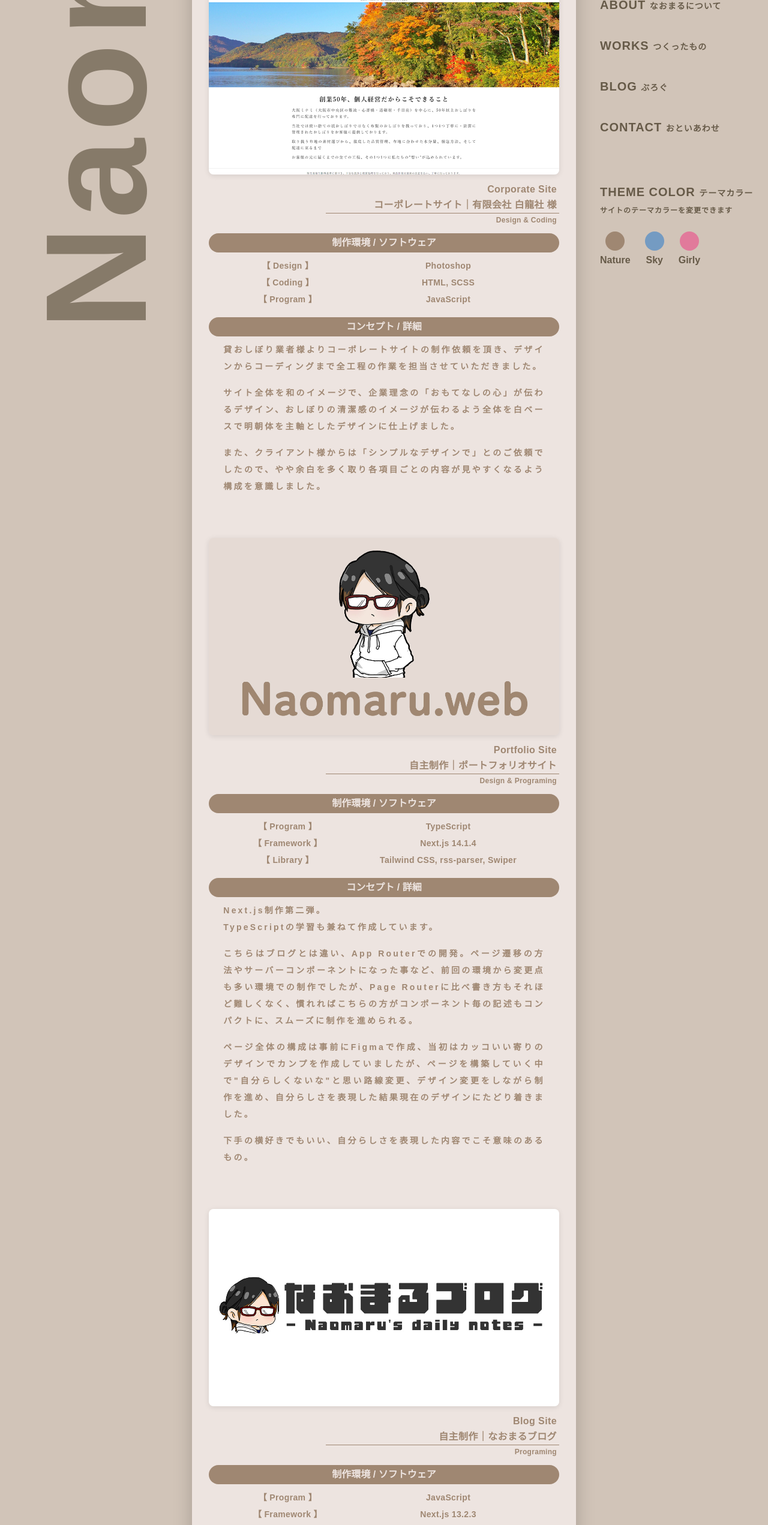
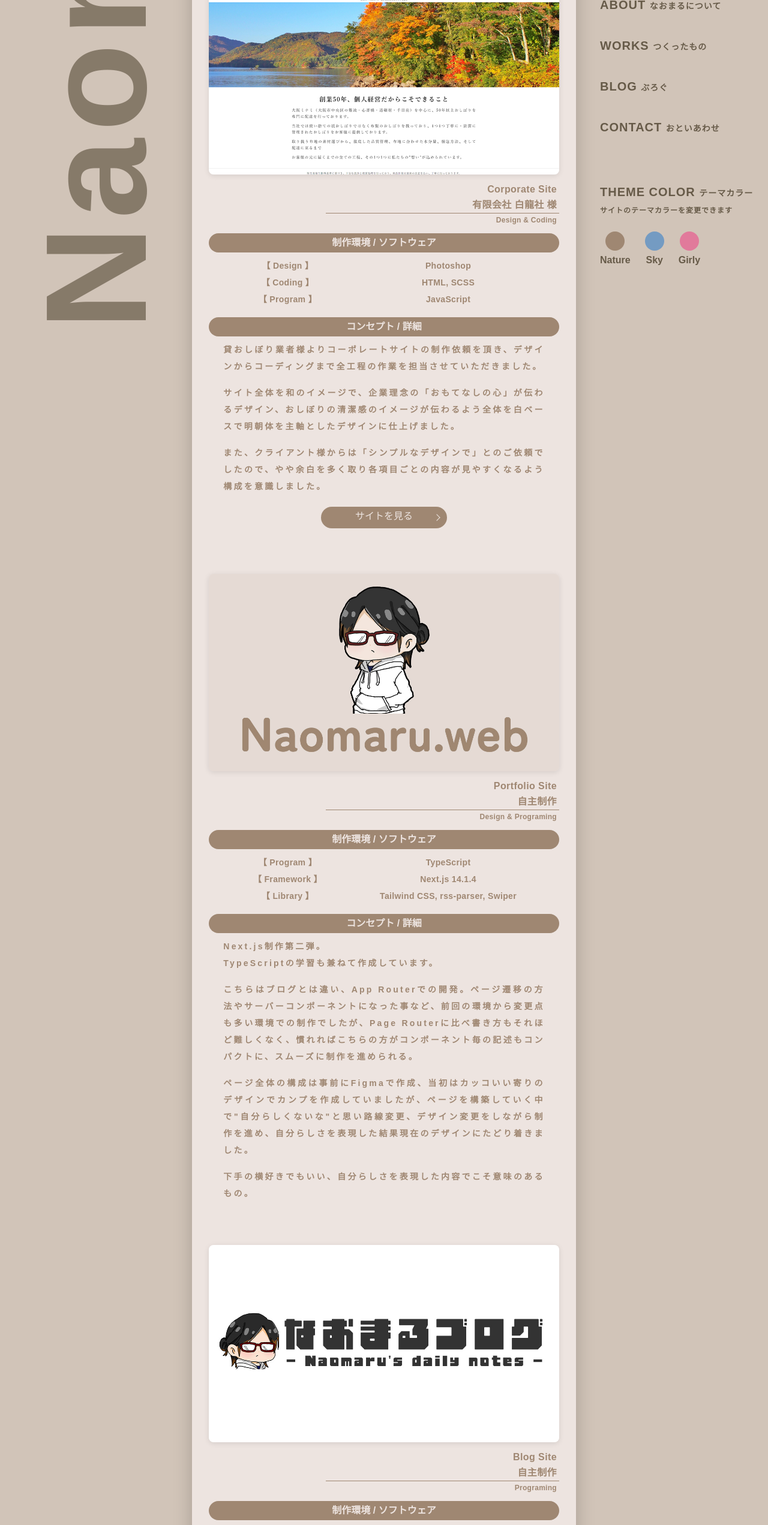
Before and after one commit to Juki0204/portfolio, a Next.js app: page /works in a window 1280 px wide. Shown: the part 234-2777 px from the top of the page at 60% size. Built offline with nearby package versions, Linux system fonts and the light colour scheme; a web font is replaced by a local one.

Commit message:
軽微な修正

```diff
--- a/src/app/page.tsx
+++ b/src/app/page.tsx
@@ -5,7 +5,7 @@ import Btn from "@/components/Common/Btn";
 import SecTitle from "@/components/Common/SecTitle";
 import Blog from "@/components/Blog/Blog";
 import InfiniteSlide from "@/components/Common/InfinitSlide";
-import Contact from "@/components/Contact/Contact";
+// import Contact from "@/components/Contact/Contact";
 
 import PageLoader from "@/components/Common/PageLoader";
 
@@ -141,7 +141,7 @@ export default function Home() {
         <ul className="pb-3">
           <li className="w-full mb-10">
             <ScrollReveal move="bottom" delay={200} className="mb-2 rounded-xl overflow-hidden shadow-[0_2px_10px_rgba(0,0,0,0.1)]">
-              <Link href="http://hakuryusha.starfree.jp/" target="_blank" className="block relative w-full aspect-[16/9]">
+              <Link href="/works/#site1" className="block relative w-full aspect-[16/9]">
                 <Image
                   src="/img/works/hakuryusha.jpg"
                   alt="有限会社 白龍社 様"
@@ -158,9 +158,28 @@ export default function Home() {
               </div>
             </ScrollReveal>
           </li>
+          <li className="w-full mb-10">
+            <ScrollReveal move="bottom" delay={200} className="mb-2 rounded-xl overflow-hidden shadow-[0_2px_10px_rgba(0,0,0,0.1)]">
+              <Link href="/works/#site2" className="block relative w-full aspect-[16/9]">
+                <Image
+                  src="/img/works/naomaru.web.jpg"
+                  alt="ポートフォリオサイト"
+                  fill
+                  style={{ objectFit: 'cover' }}
+                />
+              </Link>
+            </ScrollReveal>
+            <ScrollReveal move="bottom" delay={200} className="w-4/6 ml-auto">
+              <div className="">
+                <p className="text-right font-bold tracking-wide leading-relaxed pr-1">Portfolio Site</p>
+                <p className="text-right font-bold tracking-wide leading-relaxed border-b-tertiaryColor border-b pr-1">自主制作</p>
+                <p className="text-right font-bold text-xs pt-0.5 tracking-wide leading-relaxed pr-1">Design & Programing</p>
+              </div>
+            </ScrollReveal>
+          </li>
           <li className="w-full">
             <ScrollReveal move="bottom" delay={200} className="mb-2 rounded-xl overflow-hidden shadow-[0_2px_10px_rgba(0,0,0,0.1)]">
-              <Link href="https://naomaru-blog.vercel.app/" target="_blank" className="block relative w-full aspect-[16/9]">
+              <Link href="/works/#site3" className="block relative w-full aspect-[16/9]">
                 <Image
                   src="/img/works/naomaru-blog.jpg"
                   alt="なおまるブログ"
@@ -187,8 +206,9 @@ export default function Home() {
         <ScrollReveal move="bottom" delay={200}>
           <SecTitle en="Contact" jp="おといあわせ" />
         </ScrollReveal>
-        <Contact />
-        <p className="py-10 text-center">準備中です</p>
+        <ScrollReveal move="bottom" delay={200}>
+          <p className="py-10 text-center">準備中です</p>
+        </ScrollReveal>
       </section>
 
     </main>
--- a/src/app/works/page.tsx
+++ b/src/app/works/page.tsx
@@ -2,6 +2,7 @@ import Image from "next/image";
 import Link from "next/link";
 
 import SecTitle from "@/components/Common/SecTitle";
+import Btn from "@/components/Common/Btn";
 
 import ScrollReveal from "@/components/Common/ScrollReveal";
 
@@ -12,8 +13,8 @@ export default function Home() {
       <section className="mt-[60px] mb-5 pt-10 pb-5 relative z-10 text-center overflow-hidden">
         <SecTitle en="Works" jp="つくったもの" className="mb-5" />
         <ScrollReveal move="bottom" delay={0} className="p-7">
-          <div className="mb-3 rounded-lg overflow-hidden shadow-[0_2px_10px_rgba(0,0,0,0.1)]">
-            <Link href="http://hakuryusha.starfree.jp" target="_blank" className="block relative w-full aspect-[16/9]">
+          <div id="site1" className="pt-16 -mt-16 mb-3">
+            <Link href="http://hakuryusha.starfree.jp" target="_blank" className="block relative w-full aspect-[16/9] rounded-lg overflow-hidden shadow-[0_2px_10px_rgba(0,0,0,0.1)]">
               <Image
                 src="/img/works/hakuryusha.jpg"
                 alt="有限会社 白龍社 様"
@@ -24,7 +25,7 @@ export default function Home() {
           </div>
           <div className="w-4/6 ml-auto mb-3">
             <p className="text-right font-bold tracking-wide leading-relaxed pr-1">Corporate Site</p>
-            <p className="text-right font-bold tracking-wide leading-relaxed border-b-tertiaryColor border-b pr-1">コーポレートサイト｜有限会社 白龍社 様</p>
+            <p className="text-right font-bold tracking-wide leading-relaxed border-b-tertiaryColor border-b pr-1">有限会社 白龍社 様</p>
             <p className="text-right font-bold text-xs pt-0.5 tracking-wide leading-relaxed pr-1">Design & Coding</p>
           </div>
           <ul>
@@ -45,11 +46,12 @@ export default function Home() {
               </div>
             </li>
           </ul>
+          <Btn link="http://hakuryusha.starfree.jp" text="サイトを見る" />
         </ScrollReveal>
 
         <ScrollReveal move="bottom" delay={200} className="p-7">
-          <div className="mb-3 rounded-lg overflow-hidden shadow-[0_2px_10px_rgba(0,0,0,0.1)]">
-            <Link href="https://naomaru-design.vercel.app" target="_blank" className="block relative w-full aspect-[16/9]">
+          <div id="site2" className="pt-16 -mt-16 mb-3">
+            <Link href="https://naomaru-design.vercel.app" target="_blank" className="block relative w-full aspect-[16/9] rounded-lg overflow-hidden shadow-[0_2px_10px_rgba(0,0,0,0.1)]">
               <Image
                 src="/img/works/naomaru.web.jpg"
                 alt="ポートフォリオサイト"
@@ -60,7 +62,7 @@ export default function Home() {
           </div>
           <div className="w-4/6 ml-auto mb-3">
             <p className="text-right font-bold tracking-wide leading-relaxed pr-1">Portfolio Site</p>
-            <p className="text-right font-bold tracking-wide leading-relaxed border-b-tertiaryColor border-b pr-1">自主制作｜ポートフォリオサイト</p>
+            <p className="text-right font-bold tracking-wide leading-relaxed border-b-tertiaryColor border-b pr-1">自主制作</p>
             <p className="text-right font-bold text-xs pt-0.5 tracking-wide leading-relaxed pr-1">Design & Programing</p>
           </div>
           <ul>
@@ -85,8 +87,8 @@ export default function Home() {
         </ScrollReveal>
 
         <ScrollReveal move="bottom" delay={200} className="p-7">
-          <div className="mb-3 rounded-lg overflow-hidden shadow-[0_2px_10px_rgba(0,0,0,0.1)]">
-            <Link href="https://naomaru-blog.vercel.app" target="_blank" className="block relative w-full aspect-[16/9]">
+          <div id="site3" className="pt-16 -mt-16 mb-3">
+            <Link href="https://naomaru-blog.vercel.app" target="_blank" className="block relative w-full aspect-[16/9] rounded-lg overflow-hidden shadow-[0_2px_10px_rgba(0,0,0,0.1)]">
               <Image
                 src="/img/works/naomaru-blog.jpg"
                 alt="なおまるブログ"
@@ -97,7 +99,7 @@ export default function Home() {
           </div>
           <div className="w-4/6 ml-auto mb-3">
             <p className="text-right font-bold tracking-wide leading-relaxed pr-1">Blog Site</p>
-            <p className="text-right font-bold tracking-wide leading-relaxed border-b-tertiaryColor border-b pr-1">自主制作｜なおまるブログ</p>
+            <p className="text-right font-bold tracking-wide leading-relaxed border-b-tertiaryColor border-b pr-1">自主制作</p>
             <p className="text-right font-bold text-xs pt-0.5 tracking-wide leading-relaxed pr-1">Programing</p>
           </div>
           <ul>
@@ -120,6 +122,7 @@ export default function Home() {
               </div>
             </li>
           </ul>
+          <Btn link="https://naomaru-blog.vercel.app" text="サイトを見る" />
         </ScrollReveal>
       </section>
     </main>
--- a/src/components/Common/ScrollReveal.tsx
+++ b/src/components/Common/ScrollReveal.tsx
@@ -8,9 +8,10 @@ type Props = {
   move: string,
   delay: number,
   className?: string
+  id?: string
 }
 
-const ScrollReveal: NextPage<Props> = ({ children, move, delay, className }) => {
+const ScrollReveal: NextPage<Props> = ({ children, move, delay, className, id }) => {
   const sectionRef = useRef<HTMLDivElement>(null);
   useEffect(() => {
     async function animate() {
@@ -31,7 +32,7 @@ const ScrollReveal: NextPage<Props> = ({ children, move, delay, className }) =>
     // eslint-disable-next-line react-hooks/exhaustive-deps
   }, [sectionRef]);
 
-  return <div className={`${className}`} ref={sectionRef}>{children}</div>;
+  return <div id={`${id}`} className={`${className}`} ref={sectionRef}>{children}</div>;
 }
 
 export default ScrollReveal;
```
Also changed, not shown: src/app/contact/page.tsx (line endings or trailing spaces), src/components/Contact/Contact.tsx (line endings or trailing spaces).
